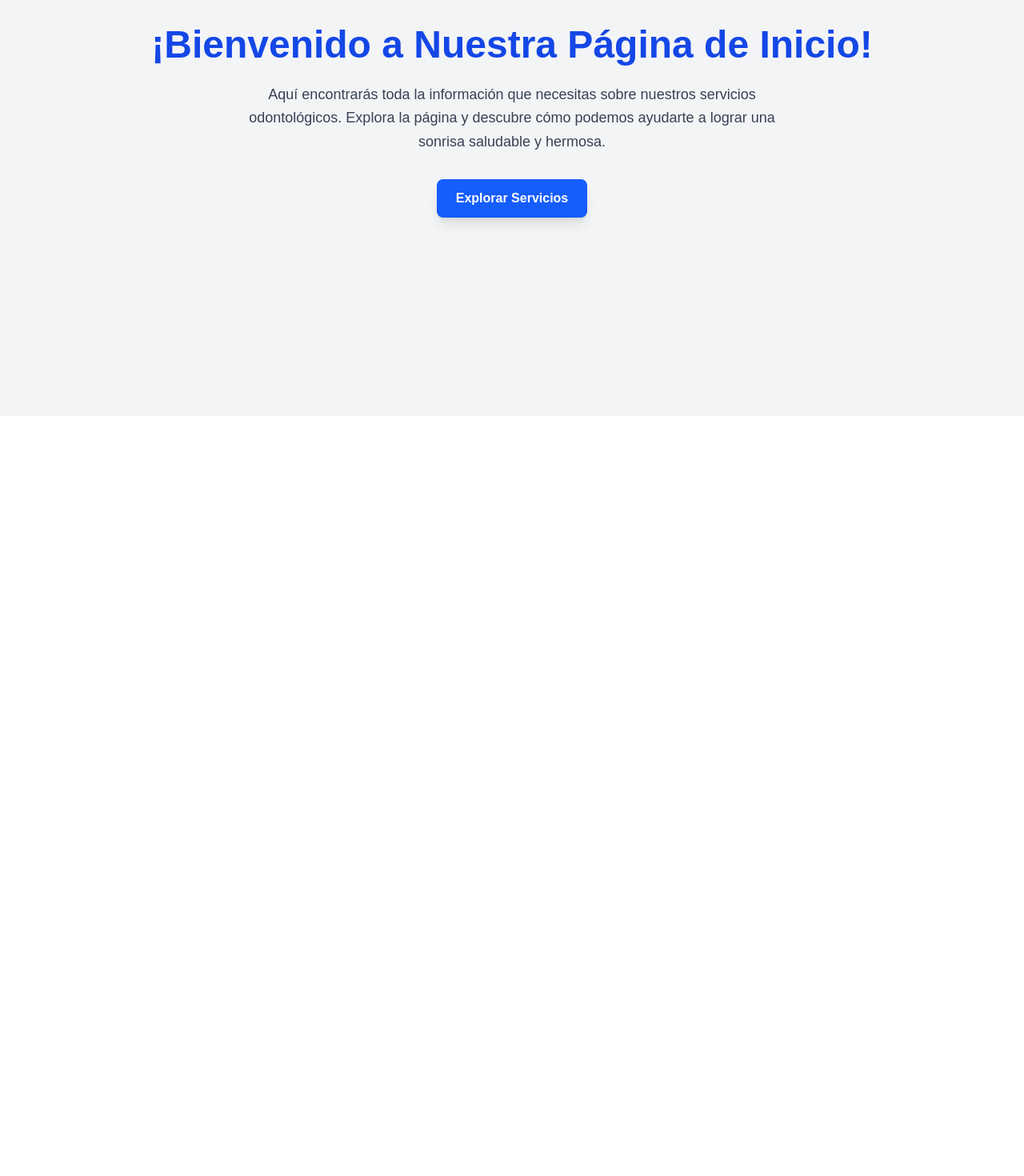
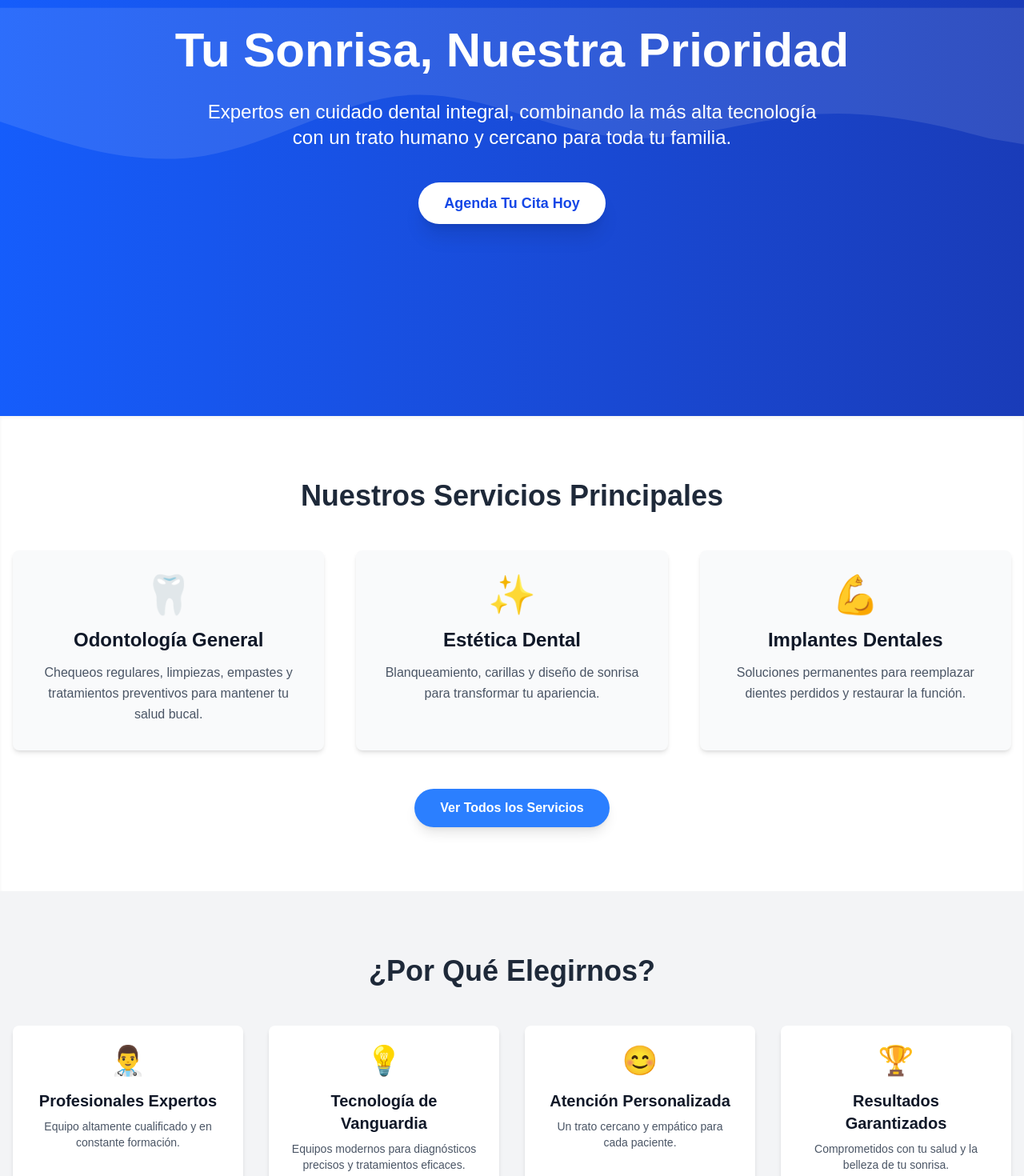
Before and after one commit to BrandonBrandon-alt/my-frondend-odontologic, a React (Vite) app: page / in a window 1280 px wide. Shown: the part 280-1750 px from the top of the page at 80% size. Before the commit the page ends 800 px from the top, so only its background shows below. Built offline with nearby package versions, Linux system fonts and the light colour scheme.

Commit message:
se implemento mas el proyecto

```diff
--- a/package.json
+++ b/package.json
@@ -15,6 +15,7 @@
     "@tailwindcss/postcss": "^4.1.10",
     "@tailwindcss/vite": "^4.1.10",
     "axios": "^1.10.0",
+    "framer-motion": "^12.18.1",
     "react": "^19.1.0",
     "react-dom": "^19.1.0",
     "react-router-dom": "^7.6.2",
--- a/src/index.css
+++ b/src/index.css
@@ -1,8 +1,42 @@
 /* src/index.css */
-  @import "tailwindcss";
+@import "tailwindcss";
 
-  /* Otros estilos globales si los necesitas */
-  body {
-    margin: 0;
-    font-family: sans-serif;
+/* Custom Animations for Home Page */
+@layer utilities {
+  @keyframes fadeInUp {
+    from {
+      opacity: 0;
+      transform: translateY(20px);
+    }
+    to {
+      opacity: 1;
+      transform: translateY(0);
+    }
   }
+  @keyframes fadeIn {
+    from {
+      opacity: 0;
+    }
+    to {
+      opacity: 1;
+    }
+  }
+
+  .animate-fade-in-up {
+    animation: fadeInUp 0.8s ease-out forwards;
+  }
+  .animate-fade-in {
+    animation: fadeIn 0.8s ease-out forwards;
+  }
+}
+
+/* Puedes ajustar los delays directamente en el JSX o definir más clases aquí */
+.delay-200 { animation-delay: 0.2s; }
+.delay-400 { animation-delay: 0.4s; }
+/* ... y así sucesivamente para otros delays */
+
+/* Otros estilos globales si los necesitas */
+body {
+  margin: 0;
+  font-family: sans-serif;
+}
--- a/src/pages/Home.jsx
+++ b/src/pages/Home.jsx
@@ -1,20 +1,191 @@
 // src/pages/Home.jsx
 import React from 'react';
+import { Link } from 'react-router-dom';
+import { motion } from 'framer-motion'; // <-- Importa motion desde framer-motion
 
 function Home() {
+  // Define variantes para las animaciones (opcional, pero buena práctica para organizar)
+  const containerVariants = {
+    hidden: { opacity: 0 },
+    visible: {
+      opacity: 1,
+      transition: {
+        staggerChildren: 0.2, // Retraso entre la aparición de los elementos hijos
+      },
+    },
+  };
+
+  const itemVariants = {
+    hidden: { opacity: 0, y: 20 },
+    visible: { opacity: 1, y: 0, transition: { type: "spring", stiffness: 100, damping: 10 } },
+  };
+
+  const buttonVariants = {
+    hidden: { opacity: 0, scale: 0.8 },
+    visible: { opacity: 1, scale: 1, transition: { type: "spring", stiffness: 100, damping: 10, delay: 0.6 } },
+    hover: { scale: 1.05, boxShadow: "0px 10px 15px rgba(0, 0, 0, 0.2)" }, // Animación al pasar el ratón
+    tap: { scale: 0.95 }, // Animación al hacer clic
+  };
+
+  const cardVariants = {
+    hidden: { opacity: 0, y: 50 },
+    visible: { opacity: 1, y: 0, transition: { duration: 0.5, ease: "easeOut" } },
+    hover: { scale: 1.03, boxShadow: "0px 15px 20px rgba(0, 0, 0, 0.1)" },
+  };
+
+
   return (
-    <div className="flex flex-col items-center justify-center min-h-[calc(100vh-64px)] bg-gray-100 p-6">
-      {/* min-h-[calc(100vh-64px)] asume que tu navbar tiene una altura de 64px para que el contenido de Home ocupe el resto de la pantalla. Ajusta según la altura real de tu navbar. */}
-      <h1 className="text-5xl font-extrabold text-blue-700 mb-6">
-        ¡Bienvenido a Nuestra Página de Inicio!
-      </h1>
-      <p className="text-lg text-gray-700 text-center max-w-2xl leading-relaxed">
-        Aquí encontrarás toda la información que necesitas sobre nuestros servicios odontológicos.
-        Explora la página y descubre cómo podemos ayudarte a lograr una sonrisa saludable y hermosa.
-      </p>
-      <button className="mt-8 bg-blue-600 hover:bg-blue-700 text-white font-bold py-3 px-6 rounded-lg shadow-lg transition duration-300 transform hover:scale-105">
-        Explorar Servicios
-      </button>
+    <div className="bg-gray-50 min-h-screen">
+      {/* Hero Section */}
+      <motion.section
+        className="relative bg-gradient-to-r from-blue-600 to-blue-800 text-white py-20 md:py-32 flex items-center justify-center overflow-hidden"
+        style={{ minHeight: 'calc(100vh - 64px)' }}
+        initial="hidden" // Estado inicial al montar el componente
+        animate="visible" // Estado al que animar cuando se monta
+        variants={containerVariants} // Usamos las variantes definidas
+      >
+        {/* Fondo con formas sutiles para un toque profesional */}
+        <div className="absolute inset-0 z-0 opacity-10">
+          <svg className="w-full h-full" fill="currentColor" viewBox="0 0 1440 320" xmlns="http://www.w3.org/2000/svg">
+            <path d="M0,160L48,176C96,192,192,224,288,208C384,192,480,128,576,122.7C672,117,768,171,864,181.3C960,192,1056,155,1152,149.3C1248,144,1344,171,1392,184L1440,192L1440,0L1392,0C1344,0,1248,0,1152,0C1056,0,960,0,864,0C768,0,672,0,576,0C480,0,384,0,288,0C192,0,96,0,48,0L0,0Z"></path>
+          </svg>
+        </div>
+
+        <div className="relative z-10 container mx-auto text-center px-4">
+          <motion.h1
+            className="text-5xl md:text-6xl font-extrabold leading-tight mb-6"
+            variants={itemVariants} // Cada item usa sus variantes
+          >
+            Tu Sonrisa, Nuestra Prioridad
+          </motion.h1>
+          <motion.p
+            className="text-xl md:text-2xl opacity-90 mb-10 max-w-3xl mx-auto"
+            variants={itemVariants}
+          >
+            Expertos en cuidado dental integral, combinando la más alta tecnología con un trato humano y cercano para toda tu familia.
+          </motion.p>
+          <motion.div
+            variants={buttonVariants}
+            whileHover="hover" // Animación al pasar el ratón
+            whileTap="tap" // Animación al hacer clic
+          >
+            <Link
+              to="/contact"
+              className="inline-block bg-white text-blue-700 font-bold py-3 px-8 rounded-full shadow-xl hover:bg-blue-100 transition duration-300 ease-in-out text-lg"
+            >
+              Agenda Tu Cita Hoy
+            </Link>
+          </motion.div>
+        </div>
+      </motion.section>
+
+      {/* Servicios Destacados Section */}
+      <section className="py-20 bg-white shadow-inner">
+        <div className="container mx-auto px-4 text-center">
+          <h2 className="text-4xl font-extrabold text-gray-800 mb-12">
+            Nuestros Servicios Principales
+          </h2>
+          <motion.div
+            className="grid grid-cols-1 md:grid-cols-3 gap-10"
+            initial="hidden"
+            whileInView="visible" // Anima cuando el elemento entra en el viewport
+            viewport={{ once: true, amount: 0.3 }} // Anima una sola vez cuando el 30% del elemento es visible
+            variants={containerVariants}
+          >
+            {/* Tarjeta de Servicio 1 */}
+            <motion.div
+              className="bg-gray-50 p-8 rounded-lg shadow-md"
+              variants={cardVariants}
+              whileHover="hover"
+            >
+              <div className="text-blue-600 text-5xl mb-4">🦷</div> {/* Icono o Emoji */}
+              <h3 className="text-2xl font-semibold text-gray-900 mb-3">Odontología General</h3>
+              <p className="text-gray-600 leading-relaxed">
+                Chequeos regulares, limpiezas, empastes y tratamientos preventivos para mantener tu salud bucal.
+              </p>
+            </motion.div>
+            {/* Tarjeta de Servicio 2 */}
+            <motion.div
+              className="bg-gray-50 p-8 rounded-lg shadow-md"
+              variants={cardVariants}
+              whileHover="hover"
+            >
+              <div className="text-blue-600 text-5xl mb-4">✨</div> {/* Icono o Emoji */}
+              <h3 className="text-2xl font-semibold text-gray-900 mb-3">Estética Dental</h3>
+              <p className="text-gray-600 leading-relaxed">
+                Blanqueamiento, carillas y diseño de sonrisa para transformar tu apariencia.
+              </p>
+            </motion.div>
+            {/* Tarjeta de Servicio 3 */}
+            <motion.div
+              className="bg-gray-50 p-8 rounded-lg shadow-md"
+              variants={cardVariants}
+              whileHover="hover"
+            >
+              <div className="text-blue-600 text-5xl mb-4">💪</div> {/* Icono o Emoji */}
+              <h3 className="text-2xl font-semibold text-gray-900 mb-3">Implantes Dentales</h3>
+              <p className="text-gray-600 leading-relaxed">
+                Soluciones permanentes para reemplazar dientes perdidos y restaurar la función.
+              </p>
+            </motion.div>
+          </motion.div>
+          <Link
+            to="/services"
+            className="inline-block mt-12 bg-blue-500 hover:bg-blue-600 text-white font-bold py-3 px-8 rounded-full shadow-lg transition duration-300 ease-in-out transform hover:scale-105"
+          >
+            Ver Todos los Servicios
+          </Link>
+        </div>
+      </section>
+
+      {/* ¿Por Qué Elegirnos? Section */}
+      <section className="py-20 bg-gray-100">
+        <div className="container mx-auto px-4 text-center">
+          <h2 className="text-4xl font-extrabold text-gray-800 mb-12">
+            ¿Por Qué Elegirnos?
+          </h2>
+          <motion.div
+            className="grid grid-cols-1 md:grid-cols-2 lg:grid-cols-4 gap-8"
+            initial="hidden"
+            whileInView="visible"
+            viewport={{ once: true, amount: 0.3 }}
+            variants={containerVariants}
+          >
+            {/* Cards de razones */}
+            <motion.div className="bg-white p-6 rounded-lg shadow-md flex flex-col items-center" variants={cardVariants} whileHover="hover">
+              <div className="text-blue-600 text-4xl mb-4">👨‍⚕️</div>
+              <h3 className="text-xl font-semibold text-gray-900 mb-2">Profesionales Expertos</h3>
+              <p className="text-gray-600 text-sm">Equipo altamente cualificado y en constante formación.</p>
+            </motion.div>
+            <motion.div className="bg-white p-6 rounded-lg shadow-md flex flex-col items-center" variants={cardVariants} whileHover="hover">
+              <div className="text-blue-600 text-4xl mb-4">💡</div>
+              <h3 className="text-xl font-semibold text-gray-900 mb-2">Tecnología de Vanguardia</h3>
+              <p className="text-gray-600 text-sm">Equipos modernos para diagnósticos precisos y tratamientos eficaces.</p>
+            </motion.div>
+            <motion.div className="bg-white p-6 rounded-lg shadow-md flex flex-col items-center" variants={cardVariants} whileHover="hover">
+              <div className="text-blue-600 text-4xl mb-4">😊</div>
+              <h3 className="text-xl font-semibold text-gray-900 mb-2">Atención Personalizada</h3>
+              <p className="text-gray-600 text-sm">Un trato cercano y empático para cada paciente.</p>
+            </motion.div>
+            <motion.div className="bg-white p-6 rounded-lg shadow-md flex flex-col items-center" variants={cardVariants} whileHover="hover">
+              <div className="text-blue-600 text-4xl mb-4">🏆</div>
+              <h3 className="text-xl font-semibold text-gray-900 mb-2">Resultados Garantizados</h3>
+              <p className="text-gray-600 text-sm">Comprometidos con tu salud y la belleza de tu sonrisa.</p>
+            </motion.div>
+          </motion.div>
+        </div>
+      </section>
+
+      {/* Footer */}
+      <footer className="bg-gray-800 text-white py-10 mt-20">
+        <div className="container mx-auto px-4 text-center">
+          <p className="text-sm">&copy; {new Date().getFullYear()} Clínica Odontológica. Todos los derechos reservados.</p>
+          <div className="flex justify-center space-x-4 mt-4">
+            <Link to="/privacy" className="text-gray-400 hover:text-white transition duration-300">Política de Privacidad</Link>
+            <Link to="/terms" className="text-gray-400 hover:text-white transition duration-300">Términos de Servicio</Link>
+          </div>
+        </div>
+      </footer>
     </div>
   );
 }
```
Also changed, not shown: 1 other file (tests, documents, lock files or other folders).
